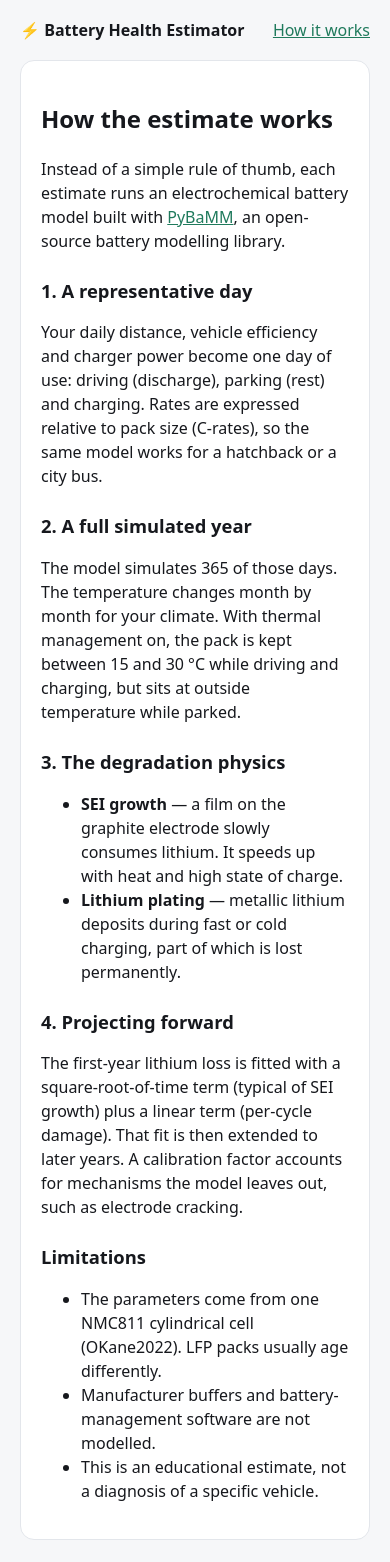
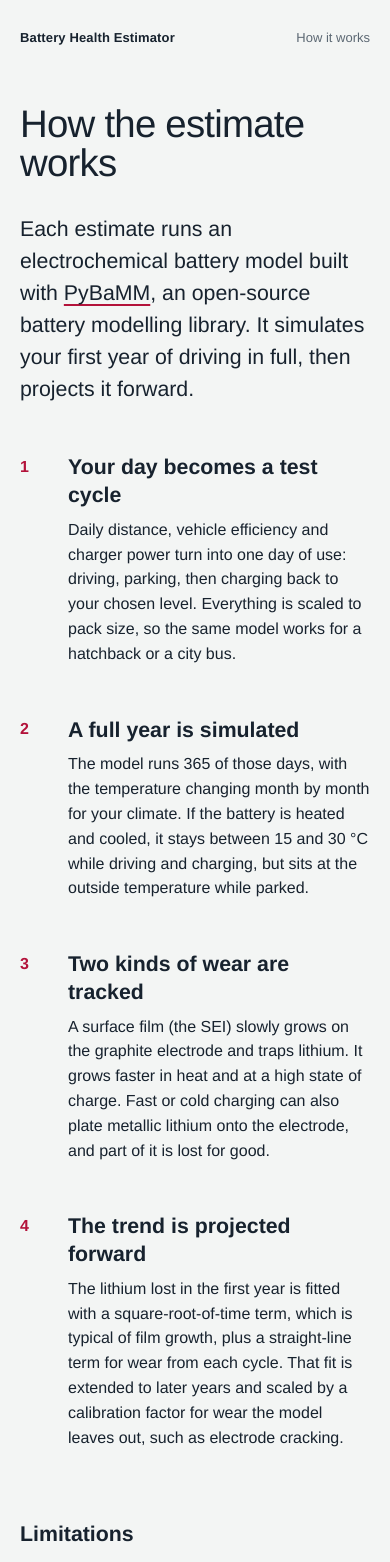
Before and after one commit to Abdallah72730/ev-battery-simulation, a Next.js app in the folder frontend/: page /about in a window 390 px wide. Shown: the top 1562 px of the page. Built offline with nearby package versions, Linux system fonts and the light colour scheme; no server answers.

Commit message:
Redesign front end to sentence style form, written answer and cleaner chart

```diff
--- a/frontend/app/about/page.tsx
+++ b/frontend/app/about/page.tsx
@@ -1,49 +1,60 @@
 import type { Metadata } from "next";
 
 export const metadata: Metadata = {
-  title: "How it works — EV Battery Health Estimator",
+  title: "How it works | EV Battery Health Estimator",
   description: "The electrochemical model, assumptions and limitations behind the battery health estimate.",
 };
 
 export default function About() {
   return (
-    <article className="card prose">
-      <h1>How the estimate works</h1>
-      <p>
-        Instead of a simple rule of thumb, each estimate runs an electrochemical battery model built with{" "}
-        <a href="https://pybamm.org" target="_blank" rel="noopener noreferrer">PyBaMM</a>, an open-source
-        battery modelling library.
+    <article className="article">
+      <h1 className="headline">How the estimate works</h1>
+      <p className="lede">
+        Each estimate runs an electrochemical battery model built with{" "}
+        <a href="https://pybamm.org" target="_blank" rel="noopener noreferrer">PyBaMM</a>, an open-source battery
+        modelling library. It simulates your first year of driving in full, then projects it forward.
       </p>
-      <h2>1. A representative day</h2>
-      <p>
-        Your daily distance, vehicle efficiency and charger power become one day of use: driving
-        (discharge), parking (rest) and charging. Rates are expressed relative to pack size (C-rates), so the
-        same model works for a hatchback or a city bus.
-      </p>
-      <h2>2. A full simulated year</h2>
-      <p>
-        The model simulates 365 of those days. The temperature changes month by month for your climate. With
-        thermal management on, the pack is kept between 15 and 30 °C while driving and charging, but sits
-        at outside temperature while parked.
-      </p>
-      <h2>3. The degradation physics</h2>
+
+      <ol className="steps">
+        <li>
+          <h2>Your day becomes a test cycle</h2>
+          <p>
+            Daily distance, vehicle efficiency and charger power turn into one day of use: driving, parking,
+            then charging back to your chosen level. Everything is scaled to pack size, so the same model works
+            for a hatchback or a city bus.
+          </p>
+        </li>
+        <li>
+          <h2>A full year is simulated</h2>
+          <p>
+            The model runs 365 of those days, with the temperature changing month by month for your climate. If
+            the battery is heated and cooled, it stays between 15 and 30 °C while driving and charging, but sits
+            at the outside temperature while parked.
+          </p>
+        </li>
+        <li>
+          <h2>Two kinds of wear are tracked</h2>
+          <p>
+            A surface film (the SEI) slowly grows on the graphite electrode and traps lithium. It grows faster
+            in heat and at a high state of charge. Fast or cold charging can also plate metallic lithium onto
+            the electrode, and part of it is lost for good.
+          </p>
+        </li>
+        <li>
+          <h2>The trend is projected forward</h2>
+          <p>
+            The lithium lost in the first year is fitted with a square-root-of-time term, which is typical of
+            film growth, plus a straight-line term for wear from each cycle. That fit is extended to later
+            years and scaled by a calibration factor for wear the model leaves out, such as electrode cracking.
+          </p>
+        </li>
+      </ol>
+
+      <h3>Limitations</h3>
       <ul>
-        <li><strong>SEI growth</strong> — a film on the graphite electrode slowly consumes lithium. It speeds up
-          with heat and high state of charge.</li>
-        <li><strong>Lithium plating</strong> — metallic lithium deposits during fast or cold charging, part of
-          which is lost permanently.</li>
-      </ul>
-      <h2>4. Projecting forward</h2>
-      <p>
-        The first-year lithium loss is fitted with a square-root-of-time term (typical of SEI growth) plus a
-        linear term (per-cycle damage). That fit is then extended to later years. A calibration factor
-        accounts for mechanisms the model leaves out, such as electrode cracking.
-      </p>
-      <h2>Limitations</h2>
-      <ul>
-        <li>The parameters come from one NMC811 cylindrical cell (OKane2022). LFP packs usually age differently.</li>
-        <li>Manufacturer buffers and battery-management software are not modelled.</li>
-        <li>This is an educational estimate, not a diagnosis of a specific vehicle.</li>
+        <li>The parameters come from one NMC811 cylindrical cell (OKane2022). LFP batteries usually age differently.</li>
+        <li>Manufacturer buffers and battery-management software aren&apos;t modelled.</li>
+        <li>Absolute numbers are still being calibrated against real fleet data, so they lean optimistic.</li>
       </ul>
     </article>
   );
--- a/frontend/app/globals.css
+++ b/frontend/app/globals.css
@@ -1,99 +1,207 @@
+@import "@fontsource-variable/archivo/wdth.css";
+
+/* Tokens -------------------------------------------------------------------
+   Mineral paper, slate ink, and one accent: lithium crimson
+   (the colour lithium burns in a flame test). */
 :root {
-  --bg: #f6f7f9;
-  --card: #ffffff;
-  --text: #16181d;
-  --muted: #5d6470;
-  --border: #e3e6eb;
-  --grid: #eceef2;
-  --accent: #1f7a5c;
-  --accent-soft: #e3f3ec;
-  --warn: #c98a12;
-  --bad: #c0392b;
-  --radius: 14px;
-}
+  --paper: #f3f5f4;
+  --ink: #17222e;
+  --muted: #5c6873;
+  --rule: #cdd5d8;
+  --lithium: #b3123a;
+  --lithium-wash: rgba(179, 18, 58, 0.07);
+  --graphite: #4a5560;
 
-@media (prefers-color-scheme: dark) {
-  :root {
-    --bg: #0f1114;
-    --card: #181b20;
-    --text: #eceef2;
-    --muted: #9aa1ad;
-    --border: #2a2e35;
-    --grid: #23272d;
-    --accent: #4cc596;
-    --accent-soft: #173027;
-  }
+  --font: "Archivo Variable", "Helvetica Neue", Arial, sans-serif;
+  --measure: 62ch;
+  --page: 980px;
+
+  /* Type scale (perfect fourth, 1.333) */
+  --step--1: 0.8125rem;
+  --step-0: 1rem;
+  --step-1: 1.333rem;
+  --step-2: 1.777rem;
+  --step-3: 2.369rem;
+  --step-4: 3.157rem;
 }
 
 * { box-sizing: border-box; }
+
+html { -webkit-text-size-adjust: 100%; }
+
 body {
   margin: 0;
-  font-family: system-ui, -apple-system, "Segoe UI", Roboto, sans-serif;
-  background: var(--bg);
-  color: var(--text);
-  line-height: 1.5;
+  background: var(--paper);
+  color: var(--ink);
+  font-family: var(--font);
+  font-size: var(--step-0);
+  line-height: 1.55;
+  font-variation-settings: "wdth" 100;
+  font-feature-settings: "tnum" 1;
 }
-a { color: var(--accent); }
-main { max-width: 1100px; margin: 0 auto; padding: 0 20px 48px; }
 
-.site-header, .site-footer {
-  max-width: 1100px; margin: 0 auto; padding: 18px 20px;
-  display: flex; justify-content: space-between; align-items: center; gap: 12px; flex-wrap: wrap;
+a { color: var(--ink); text-decoration-color: var(--lithium); text-underline-offset: 0.2em; text-decoration-thickness: 1.5px; }
+a:hover { color: var(--lithium); }
+
+:focus-visible { outline: 2px solid var(--lithium); outline-offset: 3px; }
+
+/* Page frame ---------------------------------------------------------------- */
+.frame { max-width: var(--page); margin: 0 auto; padding: 0 28px; }
+
+.masthead {
+  display: flex; justify-content: space-between; align-items: baseline; gap: 16px;
+  padding: 28px 0 0;
+  font-size: var(--step--1);
 }
-.brand { font-weight: 700; text-decoration: none; color: var(--text); }
-.site-footer { color: var(--muted); font-size: 0.9rem; border-top: 1px solid var(--border); flex-direction: column; align-items: flex-start; }
-.site-footer p { margin: 4px 0; }
+.masthead .name { font-weight: 650; text-decoration: none; letter-spacing: 0.01em; }
+.masthead nav a { color: var(--muted); text-decoration: none; }
+.masthead nav a:hover { color: var(--lithium); }
 
-.hero { padding: 24px 0 8px; }
-.hero h1 { font-size: clamp(1.8rem, 4vw, 2.6rem); margin: 0 0 8px; }
-.hero p { color: var(--muted); max-width: 680px; margin: 0 0 20px; }
+main { padding-bottom: 96px; }
 
-.grid { display: grid; grid-template-columns: 360px 1fr; gap: 20px; align-items: start; }
-@media (max-width: 860px) { .grid { grid-template-columns: 1fr; } }
+.colophon {
+  border-top: 1px solid var(--rule);
+  padding: 22px 0 40px;
+  display: flex; flex-wrap: wrap; justify-content: space-between; gap: 8px 24px;
+  font-size: var(--step--1); color: var(--muted);
+}
+.colophon p { margin: 0; }
 
-.card {
-  background: var(--card); border: 1px solid var(--border); border-radius: var(--radius); padding: 20px;
+/* Headline ------------------------------------------------------------------ */
+.headline {
+  margin: 88px 0 40px;
+  max-width: 14ch;
+  font-size: clamp(2.4rem, 6.4vw, var(--step-4) * 1.35);
+  line-height: 1.02;
+  font-weight: 560;
+  font-variation-settings: "wdth" 125;
+  letter-spacing: -0.02em;
 }
-.card h2 { margin-top: 0; font-size: 1.15rem; }
 
-form label { display: block; margin-bottom: 16px; font-size: 0.95rem; }
-select, input[type="number"] {
-  display: block; width: 100%; margin-top: 6px; padding: 9px 10px;
-  border: 1px solid var(--border); border-radius: 8px; background: var(--bg); color: var(--text); font: inherit;
+/* Sentence form ------------------------------------------------------------- */
+.sentence {
+  max-width: 30em;
+  font-size: clamp(1.2rem, 2.6vw, var(--step-2));
+  line-height: 1.75;
+  font-weight: 400;
+  color: var(--ink);
+  margin: 0;
 }
-input[type="range"] { width: 100%; margin-top: 8px; accent-color: var(--accent); }
-.check { display: flex !important; gap: 8px; align-items: flex-start; }
-.check input { margin-top: 4px; accent-color: var(--accent); }
 
-.temps { border: 1px solid var(--border); border-radius: 8px; padding: 10px; margin: 0 0 16px;
-  display: grid; grid-template-columns: repeat(4, 1fr); gap: 8px; }
-.temps legend { font-size: 0.85rem; color: var(--muted); }
-.temp { margin: 0 !important; font-size: 0.8rem; }
-.temp input { padding: 6px; }
+.field {
+  appearance: none;
+  -webkit-appearance: none;
+  font: inherit;
+  font-weight: 600;
+  color: var(--lithium);
+  background: transparent;
+  border: 0;
+  border-bottom: 2px solid var(--lithium);
+  border-radius: 0;
+  padding: 0 0.1em;
+  margin: 0 0.05em;
+  cursor: pointer;
+  line-height: 1.2;
+}
+.field:hover { background: var(--lithium-wash); }
+.field:focus-visible { outline: none; background: var(--lithium-wash); }
+select.field { padding-right: 0.15em; }
+input.field { cursor: text; text-align: center; -moz-appearance: textfield; }
+input.field::-webkit-outer-spin-button,
+input.field::-webkit-inner-spin-button { -webkit-appearance: none; margin: 0; }
+.field-km { width: 3.2ch; }
+.field.measure {
+  position: absolute; visibility: hidden; white-space: pre; pointer-events: none;
+  border: 0; padding: 0; margin: 0;
+}
+.nowrap { white-space: nowrap; }
 
-button {
-  width: 100%; padding: 12px; border: 0; border-radius: 10px; font: inherit; font-weight: 600;
-  background: var(--accent); color: white; cursor: pointer;
+.temps {
+  margin: 28px 0 0; padding: 0; border: 0;
+  display: grid; grid-template-columns: repeat(12, minmax(0, 1fr)); gap: 6px;
+  max-width: 720px;
 }
-button:disabled { opacity: 0.7; cursor: progress; }
-.error { color: var(--bad); }
-.muted { color: var(--muted); }
+.temps legend { font-size: var(--step--1); color: var(--muted); margin-bottom: 10px; padding: 0; }
+.temps label { font-size: var(--step--1); color: var(--muted); display: grid; gap: 2px; }
+.temps input {
+  font: inherit; font-size: var(--step-0); color: var(--ink); width: 100%;
+  background: transparent; border: 0; border-bottom: 1px solid var(--rule); padding: 2px 0; text-align: left;
+}
+.temps input:focus-visible { outline: none; border-bottom-color: var(--lithium); }
+@media (max-width: 640px) { .temps { grid-template-columns: repeat(6, minmax(0, 1fr)); row-gap: 14px; } }
 
-.stats { display: grid; grid-template-columns: repeat(4, 1fr); gap: 10px; margin-bottom: 8px; }
-@media (max-width: 560px) { .stats { grid-template-columns: repeat(2, 1fr); } }
-.stat { background: var(--accent-soft); border-radius: 10px; padding: 12px; }
-.stat-label { font-size: 0.8rem; color: var(--muted); }
-.stat-value { font-size: 1.5rem; font-weight: 700; }
-.stat-sub { font-size: 0.8rem; color: var(--muted); }
+.actions { display: flex; align-items: center; gap: 20px; margin-top: 36px; flex-wrap: wrap; }
 
-.chart { margin: 12px 0; }
-.advice { background: var(--bg); border-left: 3px solid var(--accent); padding: 10px 14px; border-radius: 6px; }
-.breakdown { list-style: none; padding: 0; }
-.breakdown li { display: grid; grid-template-columns: 140px 1fr 50px; gap: 10px; align-items: center; margin: 6px 0; }
-.bar { height: 8px; background: var(--grid); border-radius: 4px; overflow: hidden; }
-.bar span { display: block; height: 100%; background: var(--accent); }
-.fine { font-size: 0.8rem; color: var(--muted); }
-.support { font-size: 0.9rem; margin: 12px 0 0; padding-top: 12px; border-top: 1px solid var(--border); }
+.run {
+  font: inherit; font-weight: 600; font-size: var(--step-0);
+  color: var(--paper); background: var(--ink);
+  border: 0; border-radius: 999px; padding: 14px 26px; cursor: pointer;
+}
+.run:hover { background: var(--lithium); }
+.run:disabled { cursor: progress; background: var(--muted); }
+.status { color: var(--muted); font-size: var(--step--1); margin: 0; }
+.status.error { color: var(--lithium); }
 
-.prose { max-width: 760px; }
-.prose h2 { margin-top: 24px; }
+/* Result -------------------------------------------------------------------- */
+.result { margin-top: 88px; padding-top: 40px; border-top: 1px solid var(--ink); }
+
+.answer {
+  max-width: 24em;
+  margin: 0 0 12px;
+  font-size: clamp(1.35rem, 2.8vw, var(--step-2));
+  line-height: 1.4;
+  font-weight: 450;
+}
+.answer strong { font-weight: 650; }
+.answer-sub { max-width: var(--measure); margin: 0; color: var(--muted); font-size: var(--step-1); line-height: 1.5; }
+
+.chart { margin: 48px -8px 8px; }
+.chart-caption { font-size: var(--step--1); color: var(--muted); margin: 0; max-width: var(--measure); }
+
+.details {
+  margin-top: 56px;
+  display: grid; grid-template-columns: 1fr 1fr; gap: 48px;
+}
+@media (max-width: 760px) { .details { grid-template-columns: 1fr; gap: 36px; } }
+.details h2 {
+  font-size: var(--step-0); font-weight: 650; margin: 0 0 14px;
+  font-variation-settings: "wdth" 100;
+}
+.details p { margin: 0; max-width: var(--measure); }
+
+.wear { list-style: none; margin: 0; padding: 0; display: grid; gap: 14px; }
+.wear li { display: grid; grid-template-columns: 1fr auto; gap: 6px 12px; align-items: baseline; }
+.wear .meter { grid-column: 1 / -1; height: 6px; background: var(--rule); }
+.wear .meter span { display: block; height: 100%; background: var(--graphite); }
+.wear li:first-child .meter span { background: var(--lithium); }
+.wear .pct { font-weight: 600; }
+
+.fineprint { margin-top: 48px; font-size: var(--step--1); color: var(--muted); max-width: var(--measure); }
+.fineprint p { margin: 0 0 6px; }
+
+/* Article (How it works) ---------------------------------------------------- */
+.article { max-width: var(--measure); }
+.article .headline { margin-bottom: 32px; max-width: 18ch; }
+.article .lede { font-size: var(--step-1); line-height: 1.5; margin: 0 0 48px; }
+.article ol.steps { list-style: none; counter-reset: step; padding: 0; margin: 0; }
+.article ol.steps > li { counter-increment: step; position: relative; padding: 0 0 32px 48px; }
+.article ol.steps > li::before {
+  content: counter(step);
+  position: absolute; left: 0; top: 0.05em;
+  font-weight: 600; color: var(--lithium); font-variation-settings: "wdth" 125;
+}
+.article h2 { font-size: var(--step-1); font-weight: 600; margin: 0 0 8px; line-height: 1.3; }
+.article h3 { font-size: var(--step-1); font-weight: 600; margin: 24px 0 8px; }
+.article p { margin: 0 0 12px; }
+.article ul { padding-left: 1.1em; margin: 0 0 12px; }
+.article li { margin-bottom: 6px; }
+
+@media (max-width: 640px) {
+  .frame { padding: 0 20px; }
+  .headline { margin-top: 56px; }
+  .result { margin-top: 64px; }
+}
+
+@media (prefers-reduced-motion: reduce) {
+  * { transition: none !important; animation: none !important; }
+}
--- a/frontend/app/layout.tsx
+++ b/frontend/app/layout.tsx
@@ -3,9 +3,9 @@ import Link from "next/link";
 import "./globals.css";
 
 export const metadata: Metadata = {
-  title: "EV Battery Health Estimator — physics-based degradation forecast",
+  title: "EV Battery Health Estimator",
   description:
-    "Estimate how your electric vehicle battery will age in your climate and with your charging habits, using an open electrochemical model (PyBaMM).",
+    "See how your electric vehicle's battery is likely to age in your climate and with your charging habits, using an open electrochemical model (PyBaMM).",
 };
 
 const SUPPORT_URL = process.env.NEXT_PUBLIC_SUPPORT_URL;
@@ -14,21 +14,23 @@ export default function RootLayout({ children }: { children: React.ReactNode })
   return (
     <html lang="en">
       <body>
-        <header className="site-header">
-          <Link href="/" className="brand">⚡ Battery Health Estimator</Link>
+        <div className="frame">
+          <header className="masthead">
+            <Link href="/" className="name">Battery Health Estimator</Link>
             <nav>
               <Link href="/about/">How it works</Link>
             </nav>
           </header>
           <main>{children}</main>
-        <footer className="site-footer">
-          <p>Built with FastAPI, PyBaMM and Next.js. Results are estimates, not a warranty assessment.</p>
+          <footer className="colophon">
+            <p>Estimates from a physics model, not a diagnosis of a specific vehicle.</p>
             {SUPPORT_URL && (
               <p>
-              Find this useful? <a href={SUPPORT_URL} target="_blank" rel="noopener noreferrer">☕ Support the project</a>
+                <a href={SUPPORT_URL} target="_blank" rel="noopener noreferrer">Support the project</a>
               </p>
             )}
           </footer>
+        </div>
       </body>
     </html>
   );
--- a/frontend/package.json
+++ b/frontend/package.json
@@ -9,6 +9,7 @@
     "lint": "next lint"
   },
   "dependencies": {
+    "@fontsource-variable/archivo": "^5.3.0",
     "next": "^15.0.0",
     "react": "^19.0.0",
     "react-dom": "^19.0.0",
```
Also changed, not shown: frontend/app/page.tsx (+1 -7 lines), frontend/components/Estimator.tsx (+172 -119 lines), frontend/components/SohChart.tsx (+65 -15 lines), frontend/next-env.d.ts, 2 other files (tests, documents, lock files or other folders). Lines whose indentation alone changed are shown as unchanged.
